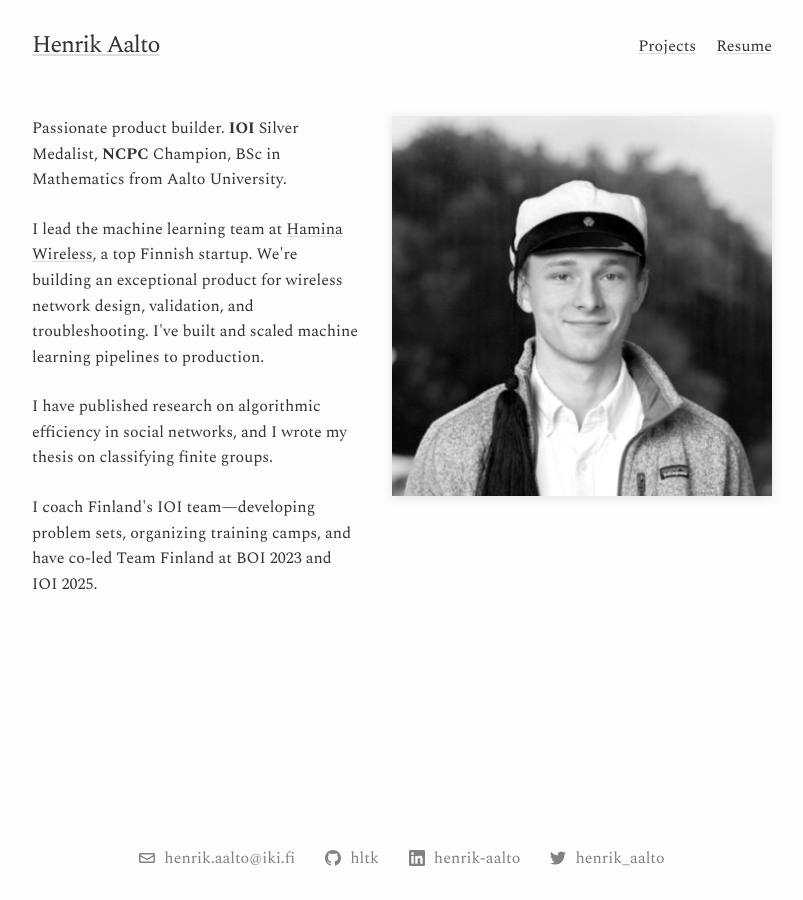
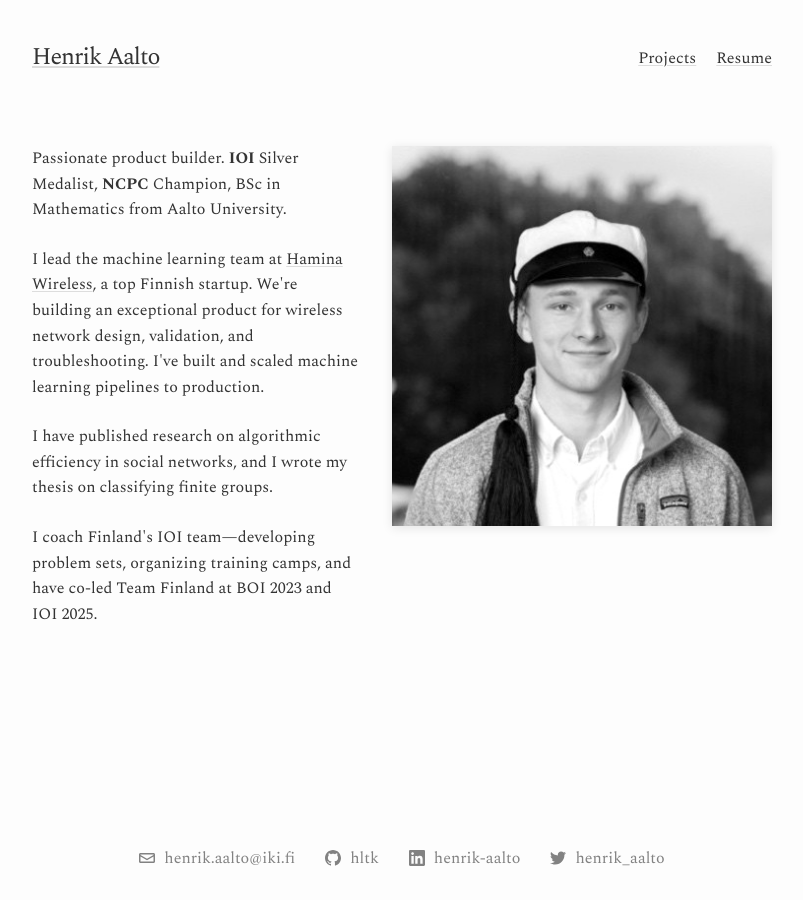
Before and after one commit to hltk/hltk.github.io, a Jekyll site: the page built from index.markdown, in a window 1280 px wide. Shown: the whole page, without its empty margins (238-1041 px from the left). Built offline with Jekyll 4.4.1, drawn with Linux system fonts in a browser that asks for light colours.

Commit message:
fix: vertically center header content using flexbox

```diff
--- a/_sass/minima/_layout.scss
+++ b/_sass/minima/_layout.scss
@@ -3,8 +3,10 @@
  */
 .site-header {
   min-height: $spacing-unit * 1.865;
-  padding-top: $spacing-unit;
+  padding: $spacing-unit 0;
   position: relative;
+  display: flex;
+  align-items: center;
 }
 
 .header-content {
@@ -13,6 +15,7 @@
   justify-content: space-between;
   flex-wrap: wrap;
   gap: $spacing-md;
+  width: 100%;
 }
 
 .site-title {
```
